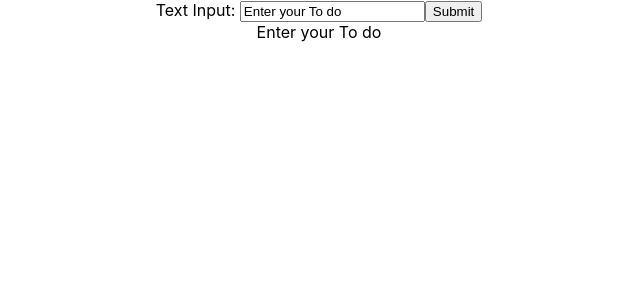
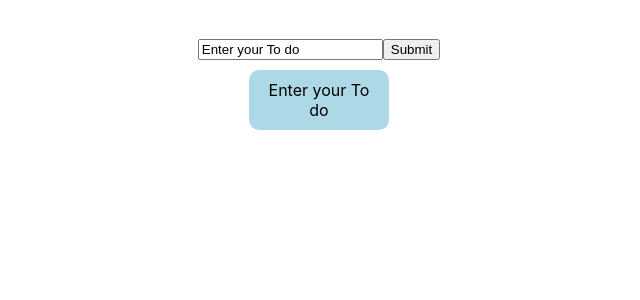
Before and after one commit to williamwyj/React-Todolist, a React (Create React App) app: page / in a window 1280 px wide. Both pictures are taken after a click on the button "Submit". Shown: the top 300 px of the page, without its empty margins (321-961 px from the left). Built offline with nearby package versions, Linux system fonts and the light colour scheme.

Commit message:
add styling and and to do item component

```diff
--- a/src/App.js
+++ b/src/App.js
@@ -13,8 +13,8 @@ function App() {
   return (
     <div className='App'>
       <Inputfield addToDo={addToDo} />
-      {displayData.map((todoData) => {
-        return <Todoitem content={todoData} />;
+      {displayData.map((todoData, index) => {
+        return <Todoitem content={todoData} key={index} index={index} />;
       })}
     </div>
   );
--- a/src/App.scss
+++ b/src/App.scss
@@ -1,5 +1,6 @@
 .App {
   text-align: center;
+  margin: 3%;
 }
 
 .App-logo {
--- a/src/components/Inputfield.js
+++ b/src/components/Inputfield.js
@@ -5,13 +5,12 @@ export default function Inputfield(props) {
     const formData = new FormData(form);
     const formJson = Object.fromEntries(formData.entries());
     props.addToDo(formJson.newTodo);
-    console.log(props.newTodoData);
   }
   return (
     <div>
       <form onSubmit={handleSubmit}>
         <label>
-          Text Input: <input name='newTodo' defaultValue='Enter your To do' />
+          <input name='newTodo' defaultValue='Enter your To do' />
         </label>
         <button type='submit'>Submit</button>
       </form>
--- a/src/components/Todoitem.js
+++ b/src/components/Todoitem.js
@@ -1,5 +1,16 @@
 import "./Todoitem.scss";
 
 export default function TodoItem(props) {
-  return <div>{props.content}</div>;
+  const toDoColors = [
+    "background-lightblue",
+    "background-lightred",
+    "background-lightgreen",
+  ];
+  let backgroundColor = toDoColors[props.index % 3];
+  return (
+    <div className={`module-toDo_item ${backgroundColor}`}>
+      <i className='fa-solid fa-pen-to-square'></i>
+      {props.content}
+    </div>
+  );
 }
--- a/src/components/Todoitem.scss
+++ b/src/components/Todoitem.scss
@@ -0,0 +1,17 @@
+.module-toDo_item {
+  padding: 10px;
+  border-radius: 10px;
+  width: 10%;
+  margin: auto;
+  margin-top: 10px;
+}
+
+.background-lightblue {
+  background:lightblue;
+}
+.background-lightred {
+  background:pink;
+}
+.background-lightgreen {
+  background:lightgreen;
+}
```
Also changed, not shown: src/index.js (+6 -6 lines).
